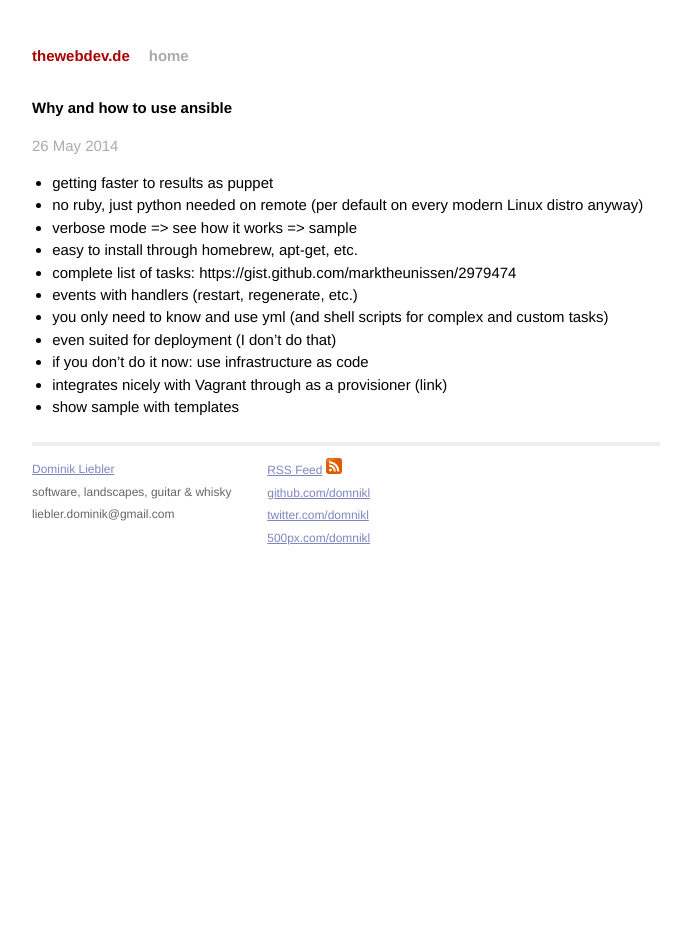
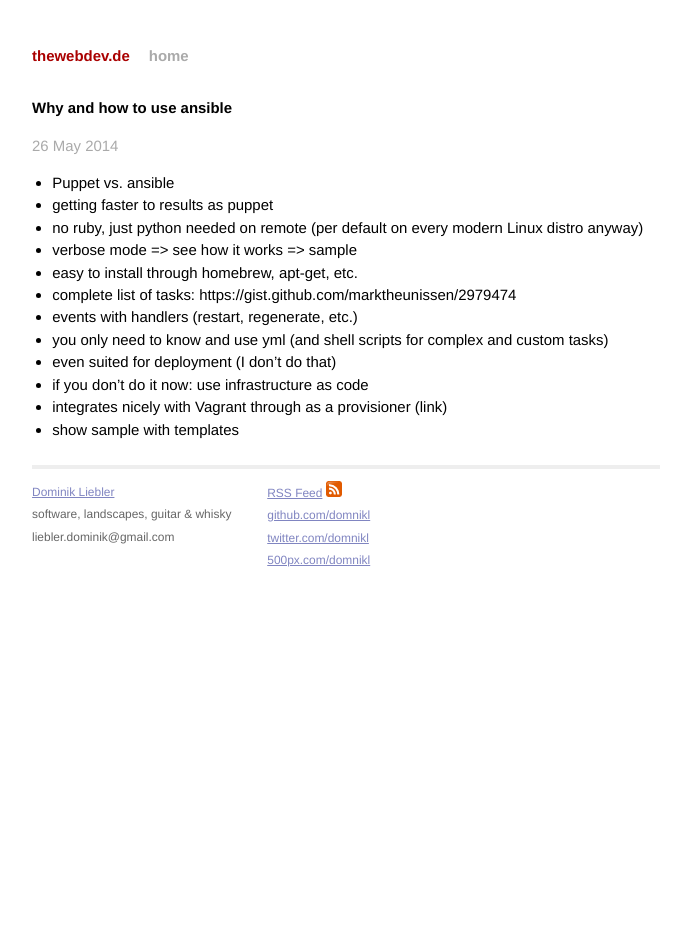
Before and after one commit to logorn/domnikl.github.io, a Jekyll site: the page built from _posts/2014-05-26-why-and-how-to-use-ansible.markdown, in a window 1280 px wide. Shown: the whole page, without its empty margins (294-985 px from the left). Built offline with Jekyll 4.4.1, drawn with Linux system fonts in a browser that asks for light colours; Markdown is read by kramdown in place of the engine named in the settings.

Commit message:
ansible wip

```diff
--- a/_posts/2014-05-26-why-and-how-to-use-ansible.markdown
+++ b/_posts/2014-05-26-why-and-how-to-use-ansible.markdown
@@ -7,6 +7,7 @@ author: Dominik Liebler
 date: '2014-05-26 19:37:00 +0100'
 ---
 
+- Puppet vs. ansible
 - getting faster to results as puppet
 - no ruby, just python needed on remote (per default on every modern Linux distro anyway)
 - verbose mode => see how it works => sample
```
